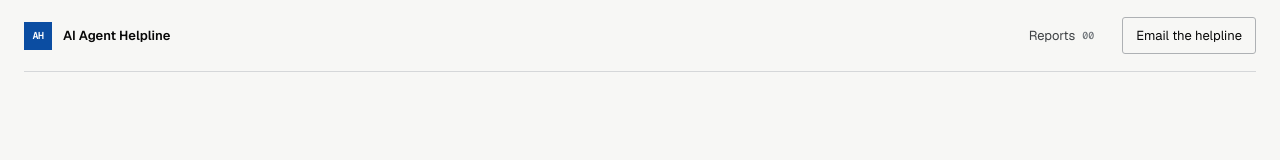
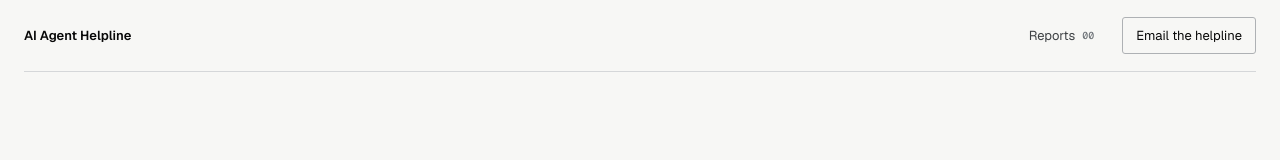
Before and after one commit to arjun-krishna1/aiagenthelpline, a Next.js app: page / in a window 1280 px wide. Shown: the top 160 px of the page. Built offline with nearby package versions, Linux system fonts and the light colour scheme.

Commit message:
Remove header logo mark

```diff
--- a/app/globals.css
+++ b/app/globals.css
@@ -31,17 +31,7 @@ a { color: inherit; }
 }
 
 .brand, .nav-link, .nav-actions { display: flex; align-items: center; }
-.brand { gap: 11px; text-decoration: none; font-weight: 520; }
-.brand-mark {
-  width: 28px;
-  height: 28px;
-  display: grid;
-  place-items: center;
-  background: var(--blue);
-  color: white;
-  font: 600 10px/1 var(--font-mono), monospace;
-  letter-spacing: -0.04em;
-}
+.brand { text-decoration: none; font-weight: 520; }
 .nav-actions { gap: 28px; }
 .nav-link { gap: 7px; text-decoration: none; color: #3f4245; }
 .nav-link span { color: var(--gray); font: 500 10px/1 var(--font-mono), monospace; }
--- a/app/page.tsx
+++ b/app/page.tsx
@@ -27,7 +27,6 @@ export default async function Home() {
     <main>
       <nav className="nav shell">
         <a className="brand" href="#top" aria-label="AI Agent Helpline home">
-          <span className="brand-mark">AH</span>
           <span>AI Agent Helpline</span>
         </a>
         <div className="nav-actions">
```
